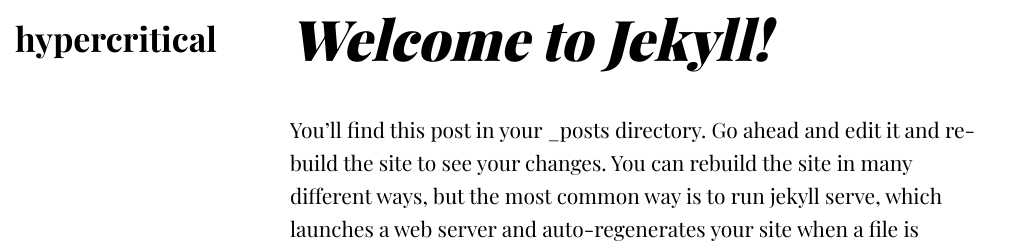
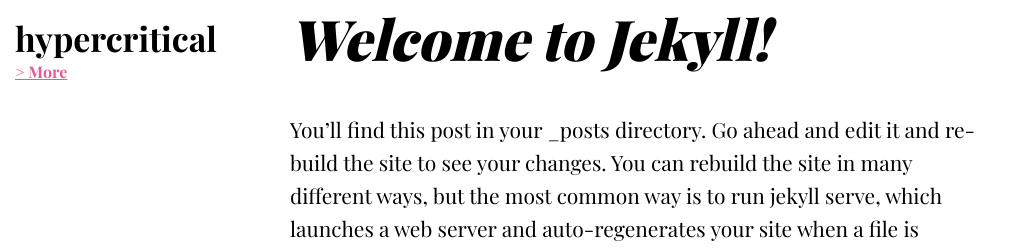
Before and after one commit to Hypercritical/hypercritical, a Jekyll site: the page built from index.html, in a window 1280 px wide. Shown: the top 251 px of the page, without its empty margins (0-1032 px from the left). Built offline with Jekyll 4.4.1, drawn with Linux system fonts in a browser that asks for light colours; some web fonts are replaced.

Commit message:
Added more to sidebar

```diff
--- a/_includes/header.html
+++ b/_includes/header.html
@@ -1,5 +1,7 @@
 <header class="site-header">
     <nav class="site-nav">
       <span class="site-title" ><a href="{{ site.baseurl }}/">{{ site.title }}</a></span>
+      <br>
+      <a class="more-link" href="/more">> More</a>
     </nav>
 </header>
--- a/assets/styles/styles.scss
+++ b/assets/styles/styles.scss
@@ -28,6 +28,15 @@ h1{
     }
   }
 }
+
+a{
+  color: $pink;
+  text-decoration: none;
+  &:hover{
+    text-decoration: underline;
+  }
+}
+.site-nav{
   .site-title{
     font-weight: 700;
     font-size: 34px;
@@ -40,13 +49,13 @@ h1{
       }
     }
   }
+  .more-link{
+    font-size: 16px;
+  }
+}
 
-a{
-  color: $pink;
-  text-decoration: none;
-  &:hover{
-    text-decoration: underline;
-  }
+.page-content{
+  padding-bottom: 20px;
 }
 .site-header{
   position: fixed;
@@ -58,6 +67,7 @@ a{
   margin: auto;
   width: 700px;
 }
+
 .inner{
   margin: auto;
   width: 700px;
--- a/index.html
+++ b/index.html
@@ -2,13 +2,9 @@
 layout: default
 ---
 
-<div class="home">
+{% for post in site.posts limit:1 %}
+  <h1 class="page-heading"><a href="{{post.url}}/">{{post.title}}</a></h1>
+  {{ post.content }}
+{% endfor %}
 
-  {% for post in site.posts limit:1 %}
-    <h1 class="page-heading"><a href="{{post.url}}/">{{post.title}}</a></h1>
-    {{ post.content }}
-  {% endfor %}
-
-  <a class="more-link" href="/more">> More</a>
-
-</div>
+<a class="more-link" href="/more">> More</a>
```
Lines whose indentation alone changed are shown as unchanged.
